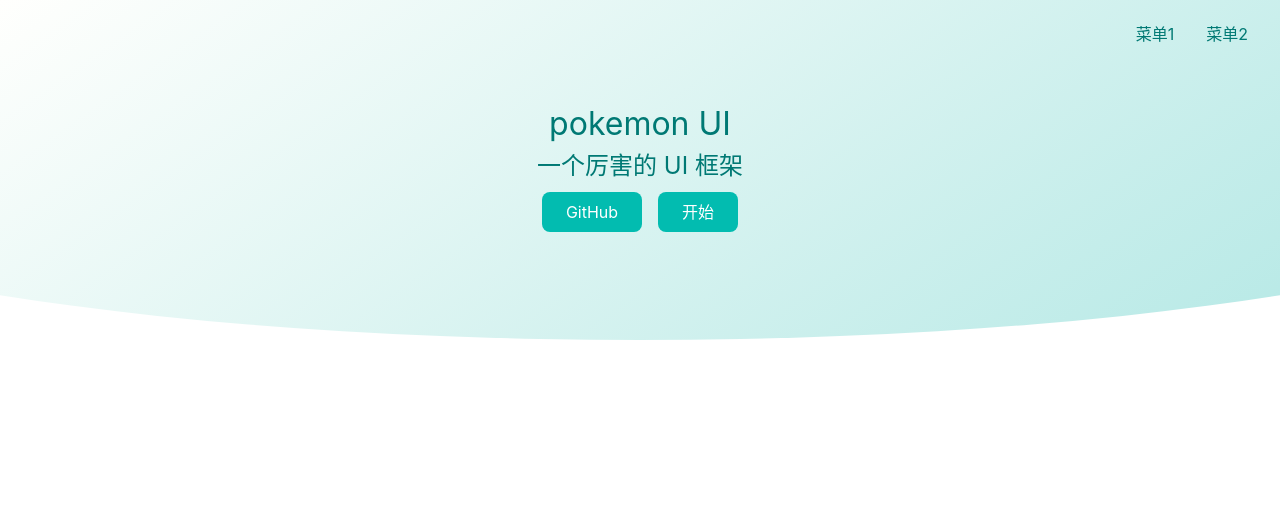
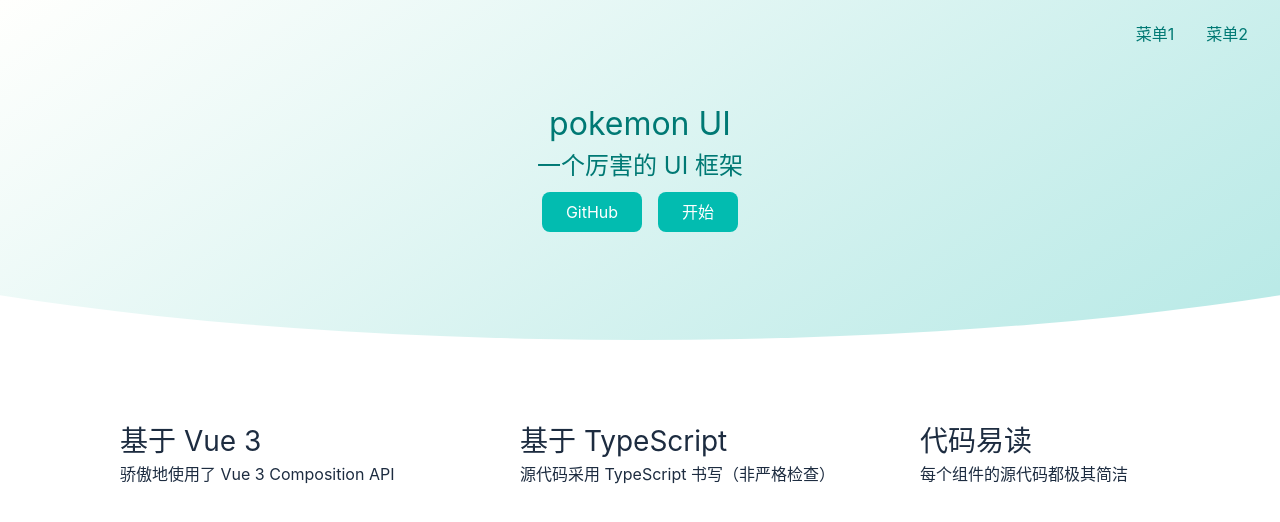
Before and after one commit to origami0227/pokemonUI, a Vue app: page /#/ in a window 1280 px wide. Shown: the top 522 px of the page. Built offline with nearby package versions, Linux system fonts and the light colour scheme.

Commit message:
更新features

```diff
--- a/src/views/home.vue
+++ b/src/views/home.vue
@@ -12,15 +12,29 @@
       </div>
     </div>
     <div class="features">
-      <svg class="icon">
+      <ul>
+        <li>
+          <svg>
             <use xlink:href="#icon-Vue"></use>
           </svg>
-      <svg class="icon">
+          <h3>基于 Vue 3</h3>
+          <p>骄傲地使用了 Vue 3 Composition API</p>
+        </li>
+        <li>
+          <svg>
             <use xlink:href="#icon-ts"></use>
           </svg>
-      <svg class="icon">
+          <h3>基于 TypeScript </h3>
+          <p>源代码采用 TypeScript 书写（非严格检查）</p>
+        </li>
+        <li>
+          <svg>
             <use xlink:href="#icon-light"></use>
           </svg>
+          <h3>代码易读</h3>
+          <p>每个组件的源代码都极其简洁</p>
+        </li>
+      </ul>
     </div>
   </div>
 
@@ -42,9 +56,41 @@
 }
 
 .features {
-  > svg {
+  margin: 64px auto;
+  width: 400px;
+  @media (min-width: 800px) {
+    width: 800px;
+  }
+  @media (min-width: 1200px) {
+    width: 1200px;
+  }
+  >ul {
+    display: flex;
+    flex-wrap: wrap;
+    >li {
+      width: 400px;
+      margin: 16px 0;
+      display: grid;
+      justify-content: start;
+      align-content: space-between;
+      grid-template-areas:
+        "icon title"
+        "icon text";
+      grid-template-columns: 80px auto;
+      grid-template-rows: 1fr auto;
+      >svg {
+        grid-area: icon;
         width: 64px;
         height: 64px;
+      }
+      >h3 {
+        grid-area: title;
+        font-size: 28px;
+      }
+      >p {
+        grid-area: text
+      }
+    }
   }
 }
 
```
Lines whose indentation alone changed are shown as unchanged.
